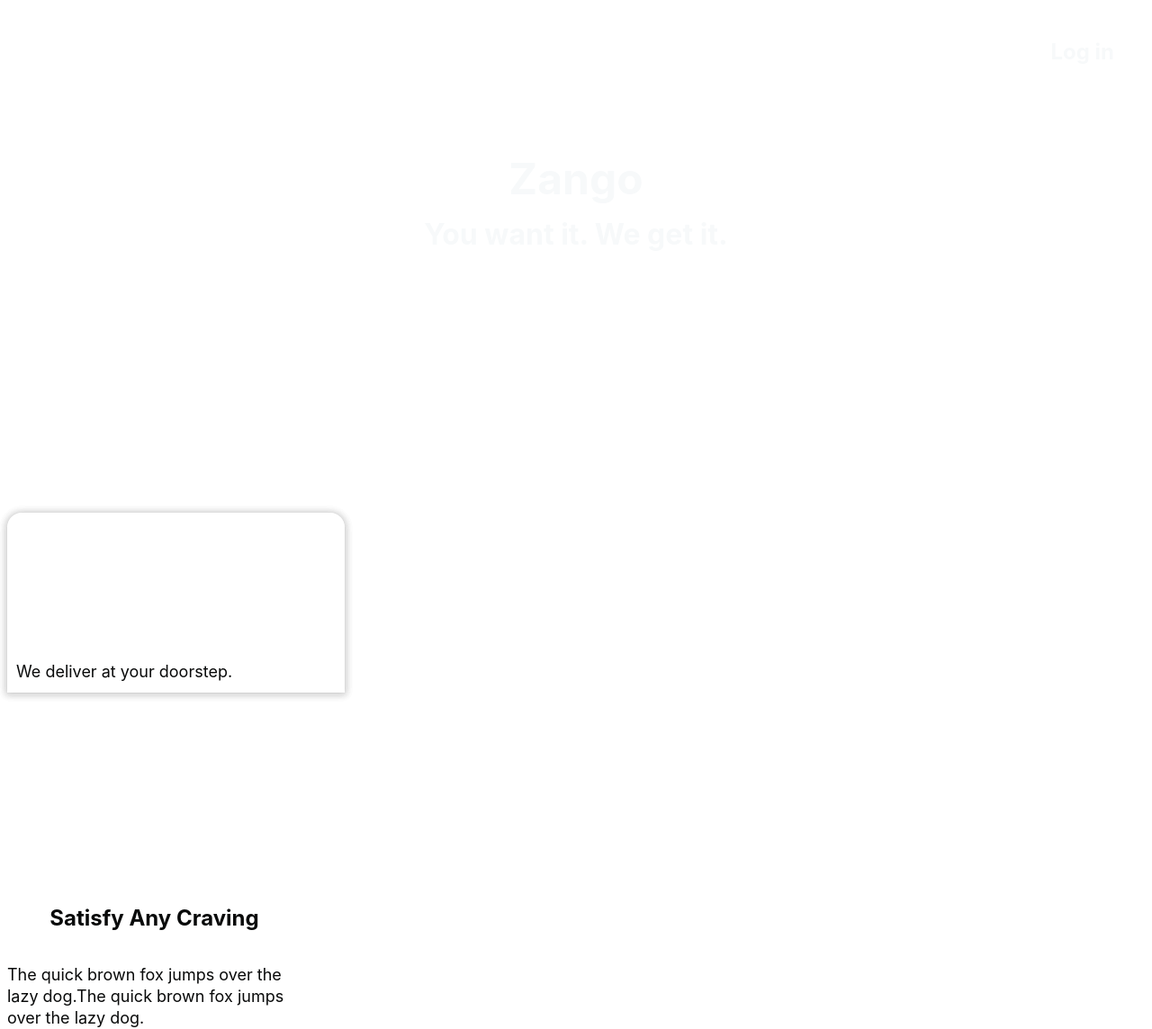
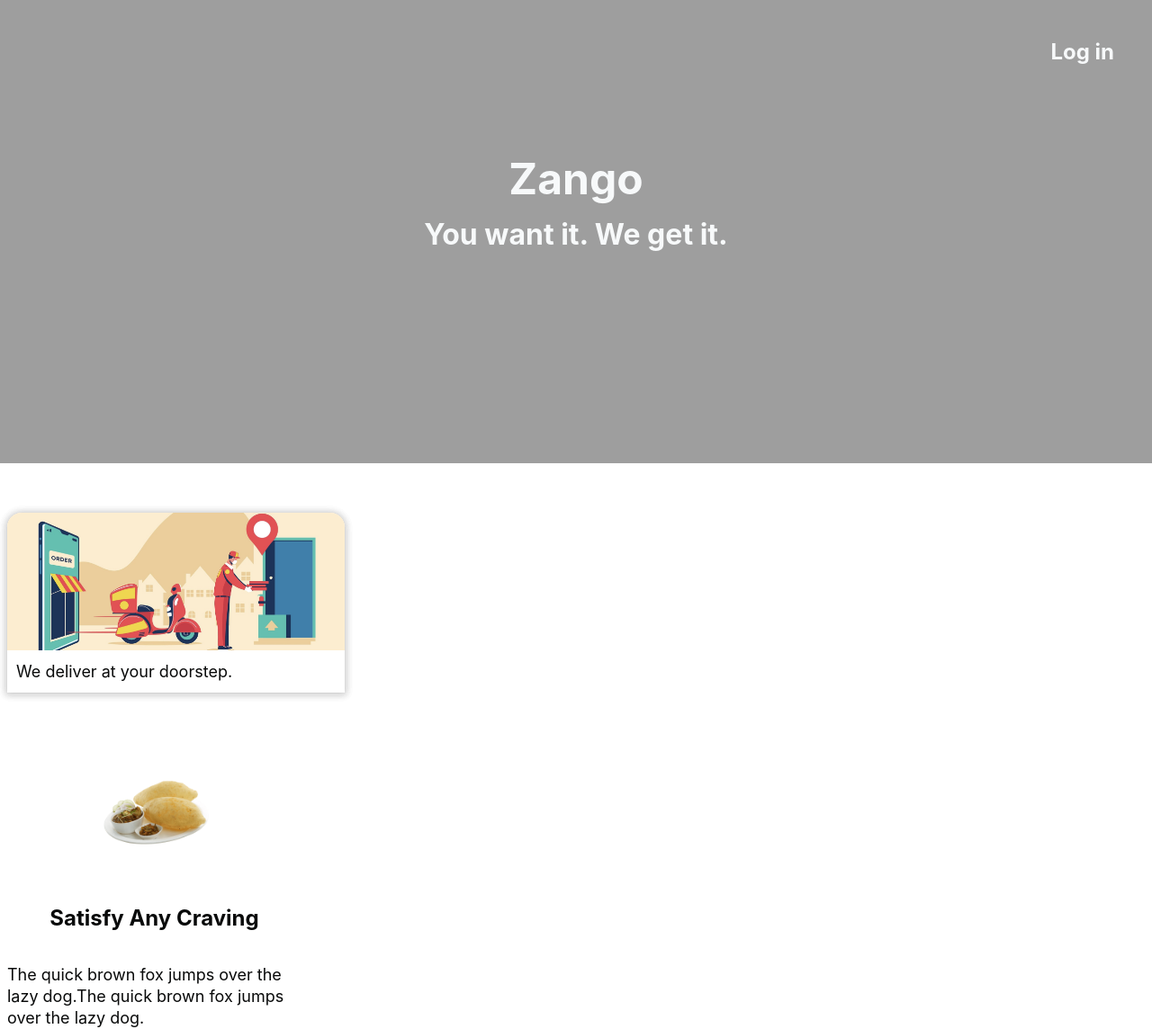
Before and after one commit to elbertronnie/crimson-dawn, a plain HTML site: page index.html in a window 1280 px wide. Shown: the top 1144 px of the page at 90% size. Drawn offline with Linux system fonts and the light colour scheme; the site is published under a folder, as on GitHub Pages, so addresses that start at the root find nothing.

Commit message:
fix image urls

```diff
--- a/CSS/styles.css
+++ b/CSS/styles.css
@@ -46,7 +46,7 @@ right: 0%;
 top: 0%;
 bottom: 0%;
 
-background: url(/images/bg.png);
+background: url(../images/bg.png);
 background-position: center;
 background-size: cover;
 }
@@ -138,7 +138,7 @@ width: 375px;
 height: 153px;
 left: 0px;
 top: 0px;
-background: url(/images/delivery.png);
+background: url(../images/delivery.png);
 background-position: center;
 background-size: cover;
 
@@ -219,7 +219,7 @@ height: 130px;
 left: 98.5px;
 top: 0px;
 
-background: url(/images/pngegg.png);
+background: url(../images/pngegg.png);
 background-position: center;
 background-size: cover;
 
```
